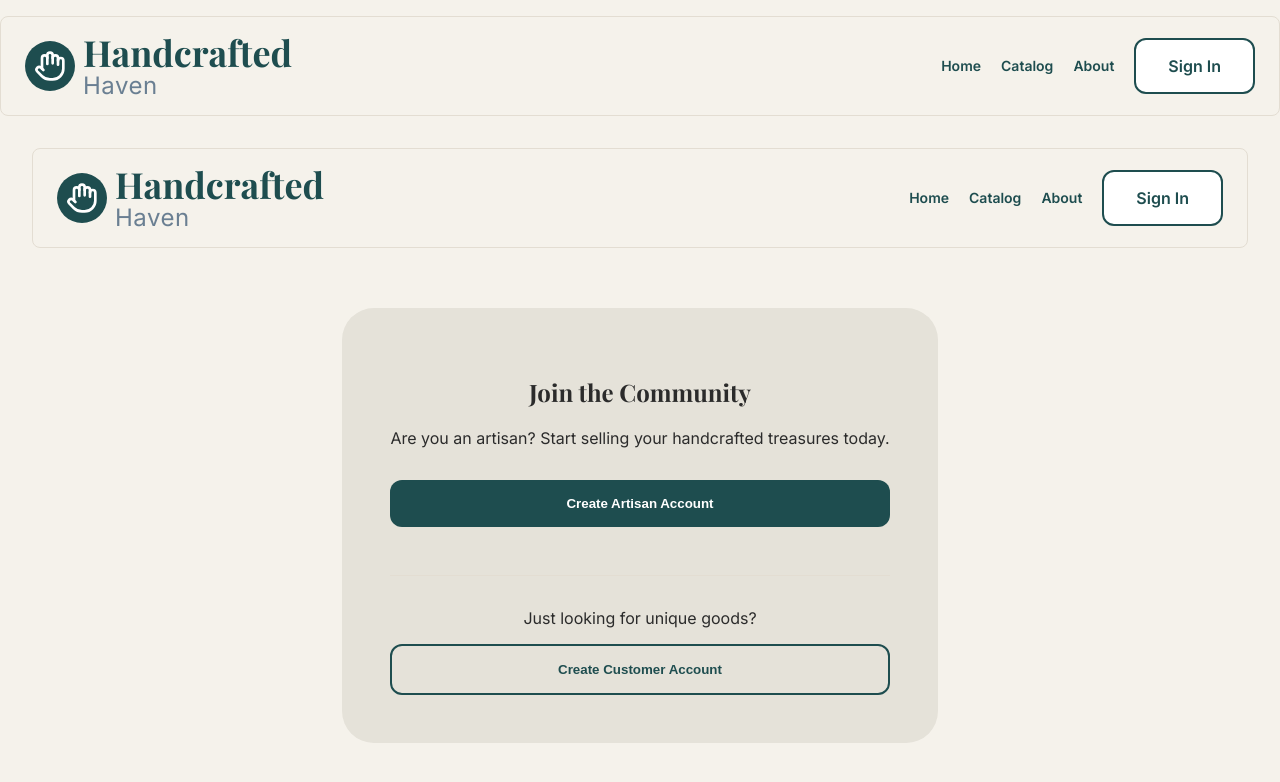
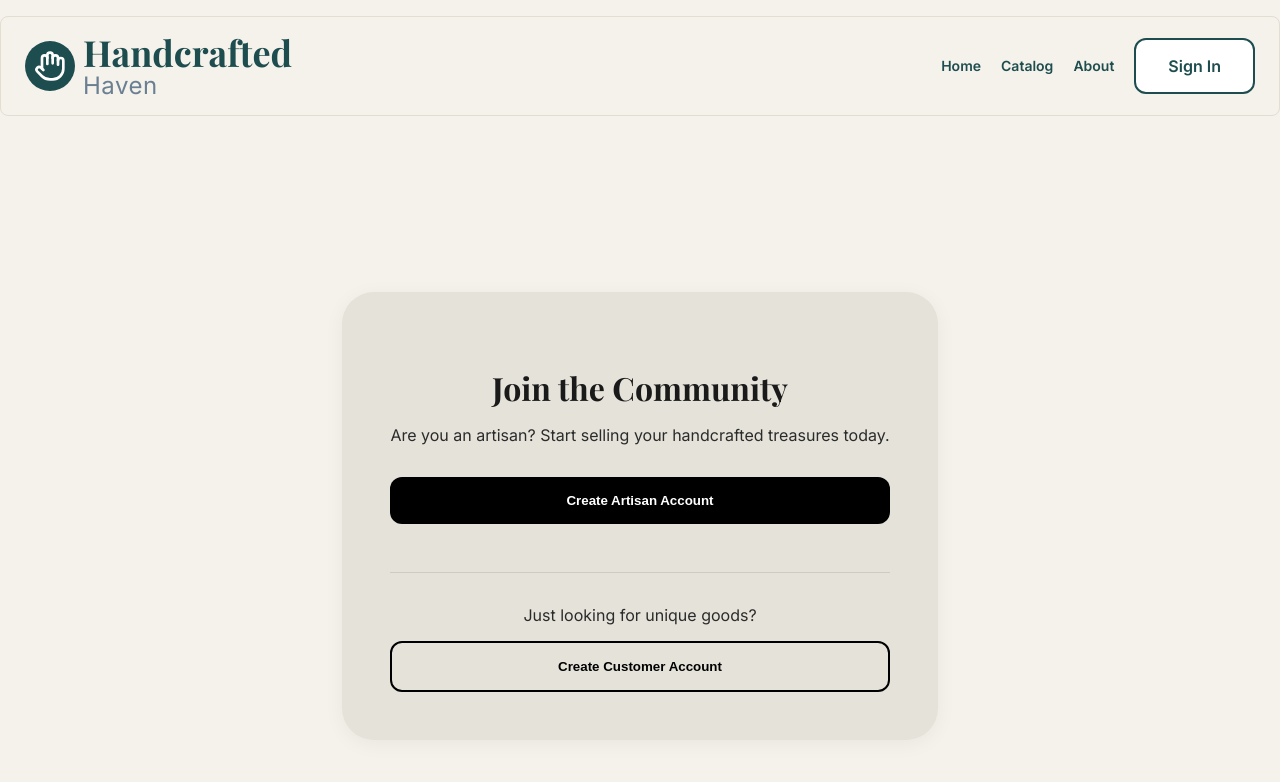
Before and after one commit to DonnyDianderas/handcrafted-haven, a Next.js app: page /get-started in a window 1280 px wide. Shown: the top 782 px of the page. Built offline with nearby package versions, Linux system fonts and the light colour scheme.

Commit message:
unify page structures and fix get-started styling

```diff
--- a/app/get-started/get-started.module.css
+++ b/app/get-started/get-started.module.css
@@ -1,6 +1,62 @@
-.main { padding: 16px; }
-.container { padding: 60px 5%; display: flex; justify-content: center; }
-.card { background: #E5E2D9; padding: 48px; border-radius: 32px; text-align: center; max-width: 500px; }
-.button { width: 100%; background: var(--primary); color: white; padding: 16px; border: none; border-radius: 12px; font-weight: 600; margin: 16px 0; }
-.outlineButton { width: 100%; background: transparent; border: 2px solid var(--primary); color: var(--primary); padding: 16px; border-radius: 12px; font-weight: 600; }
-.divider { margin: 32px 0; border: 0; border-top: 1px solid var(--border); }
+.container {
+  padding: 80px 0;
+  display: flex;
+  justify-content: center;
+  align-items: center;
+  flex: 1;
+}
+
+.card {
+  background: #E5E2D9;
+  padding: 48px;
+  border-radius: 32px;
+  text-align: center;
+  max-width: 500px;
+  width: 100%;
+  box-shadow: 0 4px 20px rgba(0,0,0,0.05);
+}
+
+.card h2 {
+  font-size: 2rem;
+  margin-bottom: 1rem;
+  color: #1a1a1a;
+}
+
+.button {
+  width: 100%;
+  background: #000;
+  color: white;
+  padding: 16px;
+  border: none;
+  border-radius: 12px;
+  font-weight: 600;
+  margin: 16px 0;
+  cursor: pointer;
+  transition: opacity 0.2s;
+}
+
+.button:hover {
+  opacity: 0.9;
+}
+
+.outlineButton {
+  width: 100%;
+  background: transparent;
+  border: 2px solid #000;
+  color: #000;
+  padding: 16px;
+  border-radius: 12px;
+  font-weight: 600;
+  cursor: pointer;
+  transition: background 0.2s;
+}
+
+.outlineButton:hover {
+  background: rgba(0,0,0,0.05);
+}
+
+.divider {
+  margin: 32px 0;
+  border: 0;
+  border-top: 1px solid rgba(0,0,0,0.1);
+}
--- a/app/get-started/page.tsx
+++ b/app/get-started/page.tsx
@@ -1,20 +1,21 @@
-import Navbar from "@/app/ui/navbar";
+import { playfair } from "@/app/ui/fonts";
 import styles from "./get-started.module.css";
 
 export default function GetStartedPage() {
   return (
-    <main className={styles.main}>
-      <Navbar />
     <section className={styles.container}>
       <div className={styles.card}>
-          <h2>Join the Community</h2>
+        <h2 className={playfair.className}>Join the Community</h2>
         <p>Are you an artisan? Start selling your handcrafted treasures today.</p>
+
         <button className={styles.button}>Create Artisan Account</button>
+
         <hr className={styles.divider} />
+
         <p>Just looking for unique goods?</p>
+
         <button className={styles.outlineButton}>Create Customer Account</button>
       </div>
     </section>
-    </main>
   );
 }
```
Also changed, not shown: app/catalog/[id]/page.tsx (+27 -29 lines). Lines whose indentation alone changed are shown as unchanged.
